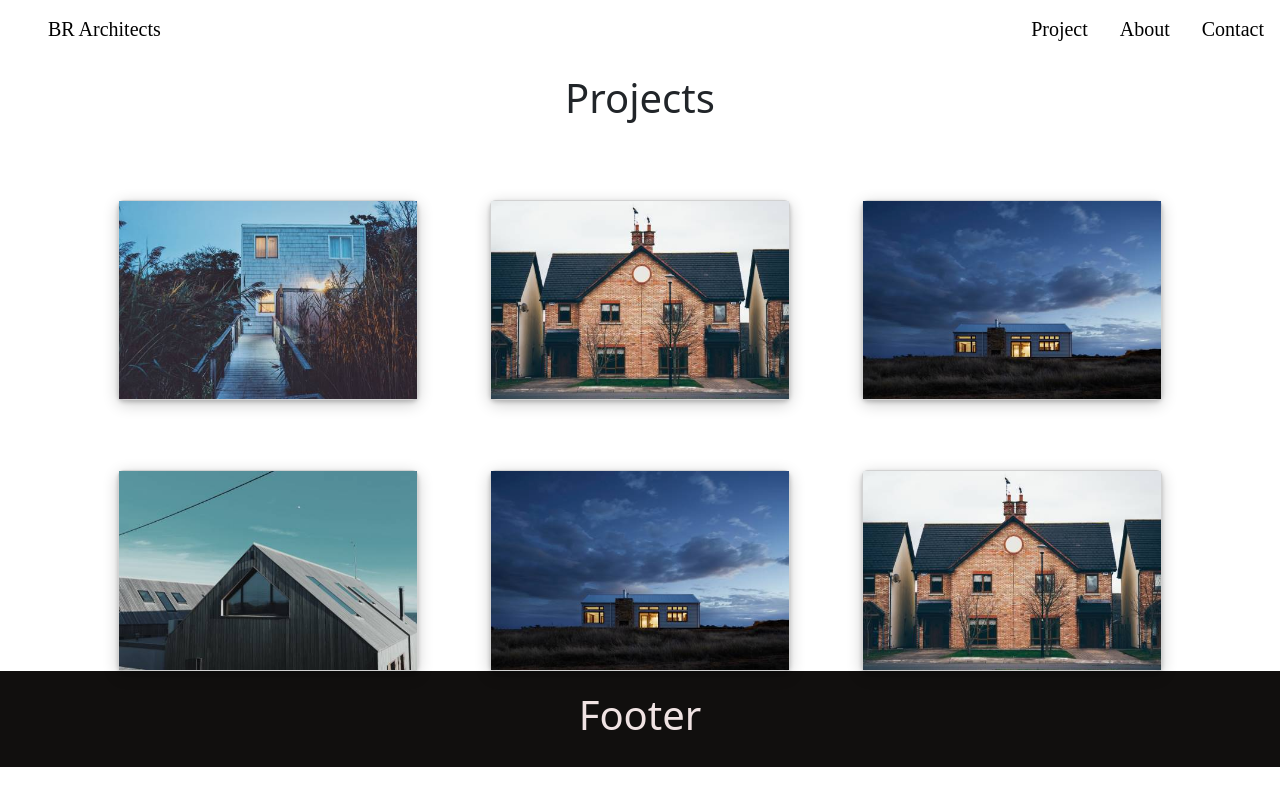
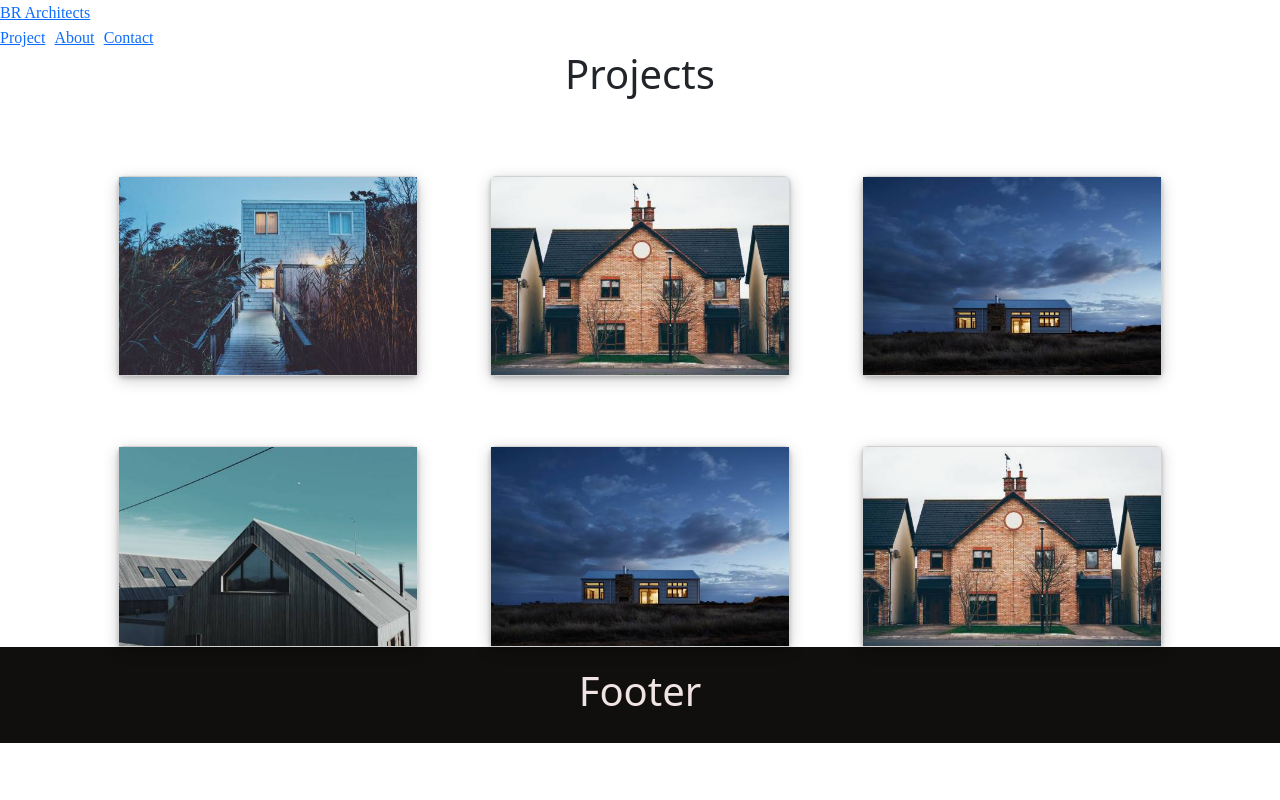
Before and after one commit to AreebRehman5/Architects, a plain HTML site: page project.html in a window 1280 px wide. Drawn offline with nearby package versions, Linux system fonts and the light colour scheme.

Commit message:
Update project.html

```diff
--- a/project.html
+++ b/project.html
@@ -12,12 +12,17 @@
 
 <body>
 <header>
-  <ul>
-    <li><a href="#home">BR Architects</a></li>
-    <li style="float:right"><a href="#news">Contact</a></li>
-    <li style="float:right"><a href="about.html">About</a></li>
-    <li style="float:right"><a  href="#about">Project</a></li>
-  </ul>
+ <div class="topnav">
+      <a href="index.html">BR Architects</a>
+
+      <div class="justify-center ">
+        <a href="#home">Project</a>
+        <a href="#news">About</a>
+        <a href="#home">Contact</a>
+
+      </div>
+
+    </div>
 </header>
 
 
```
